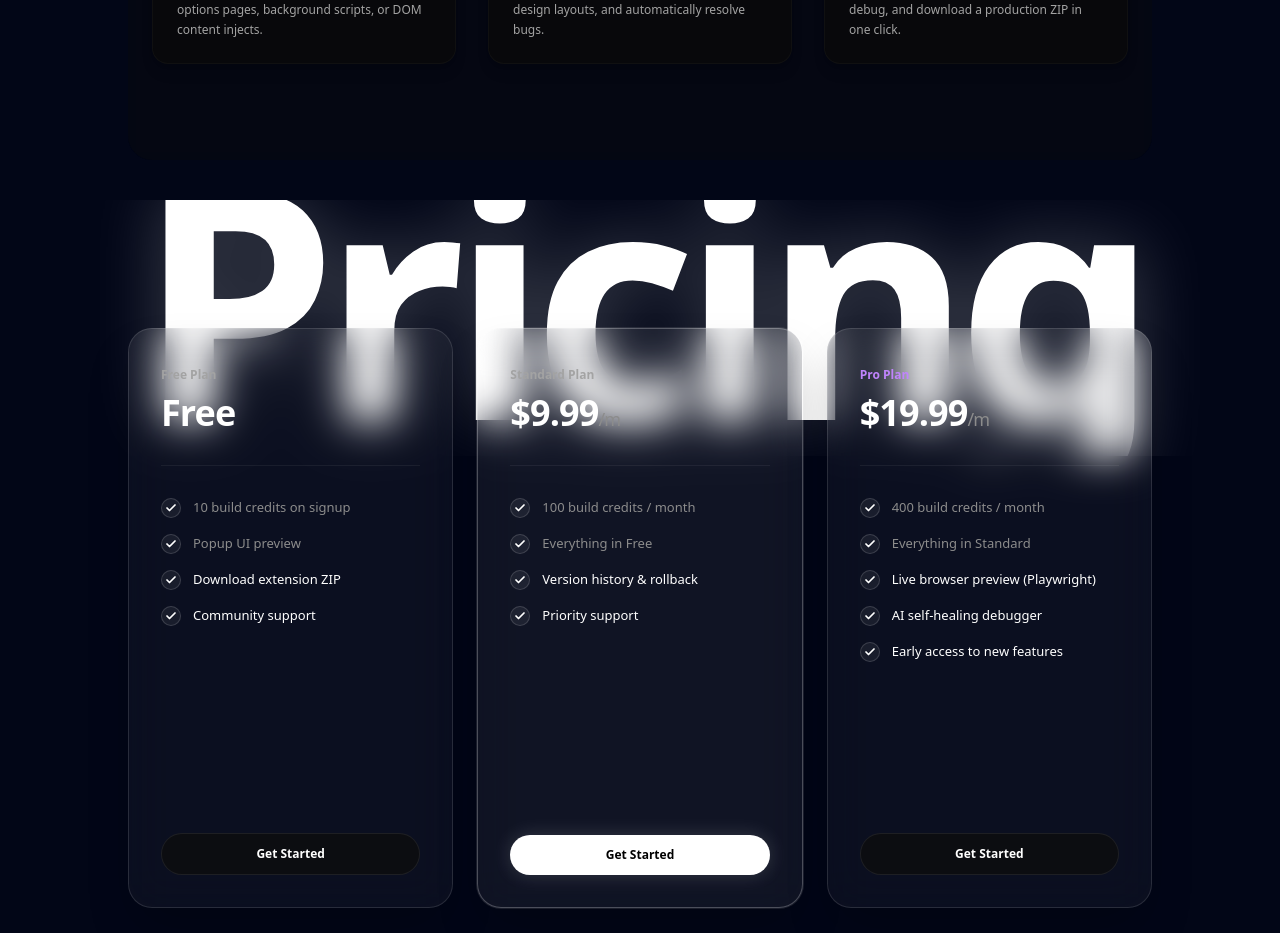
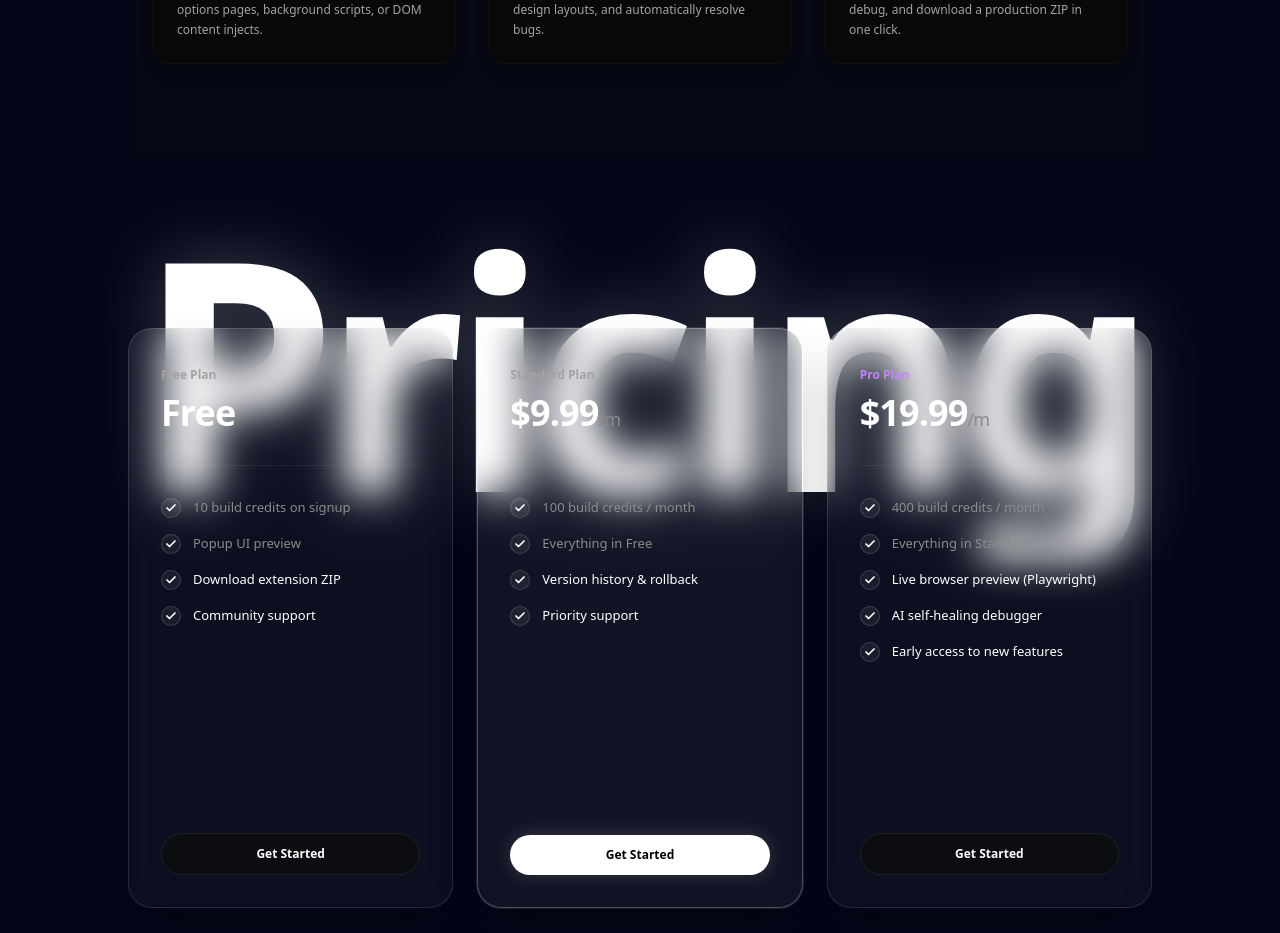
Before and after one commit to urvakshtirle1946/Extly, a Next.js app in the folder client/: page / in a window 1280 px wide. Shown: the part 1262-2195 px from the top of the page. Built offline with nearby package versions, Linux system fonts and the light colour scheme; no server answers.

Commit message:
fix: change watermark leading to leading-[1.2] and add pt-10 to prevent dot clipping

```diff
--- a/client/src/app/page.tsx
+++ b/client/src/app/page.tsx
@@ -261,7 +261,7 @@ export default function RootPage() {
       <section id="pricing" className="relative z-10 pt-16 pb-32 px-6 w-full select-none overflow-hidden">
         {/* Background Large Text "Pricing" with low opacity */}
         <div className="absolute inset-x-0 -top-16 flex justify-center pointer-events-none z-0 overflow-hidden">
-          <h2 className="text-[160px] sm:text-[240px] md:text-[320px] font-bold tracking-tighter leading-none select-none text-white"
+          <h2 className="text-[160px] sm:text-[240px] md:text-[320px] font-bold tracking-tighter leading-[1.2] pt-10 select-none text-white"
             style={{
               userSelect: 'none',
               filter: 'drop-shadow(0 0 35px rgba(255,255,255,0.25))'
```
